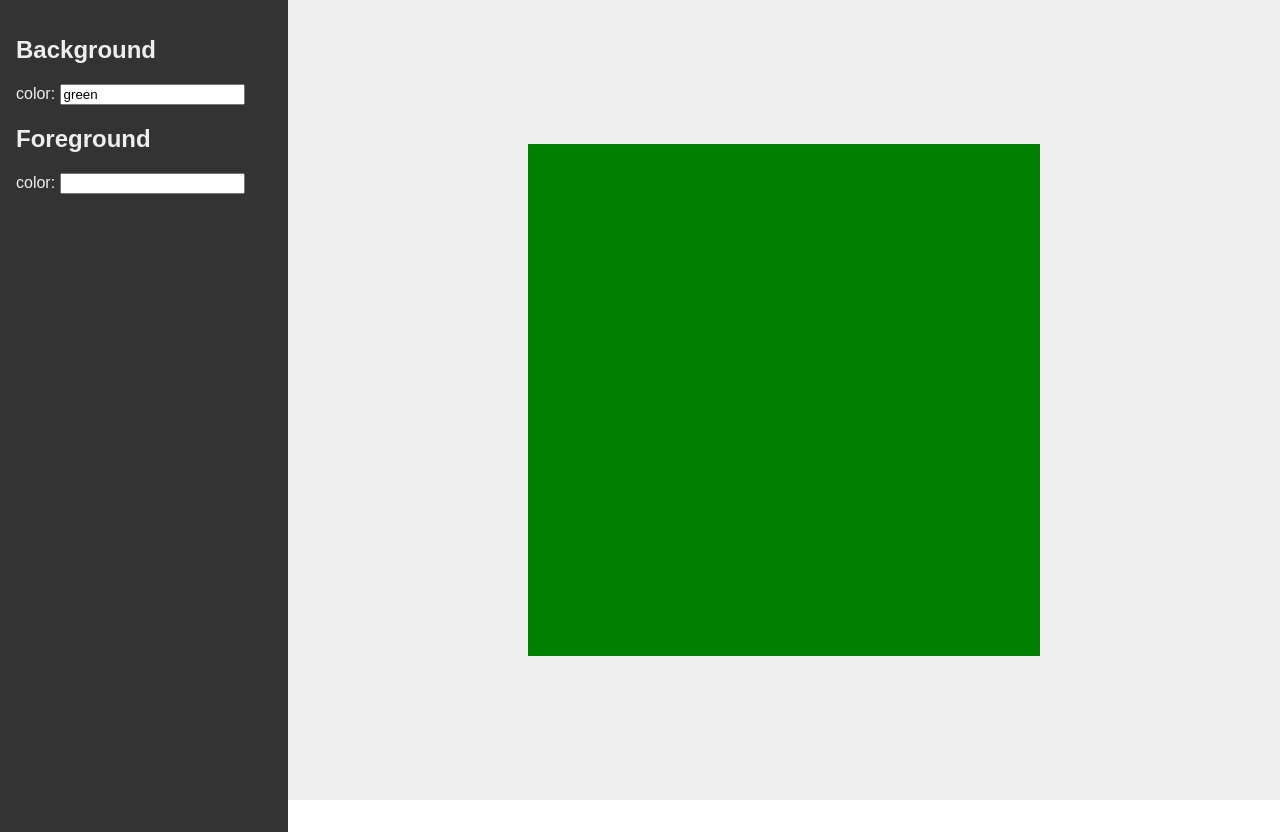
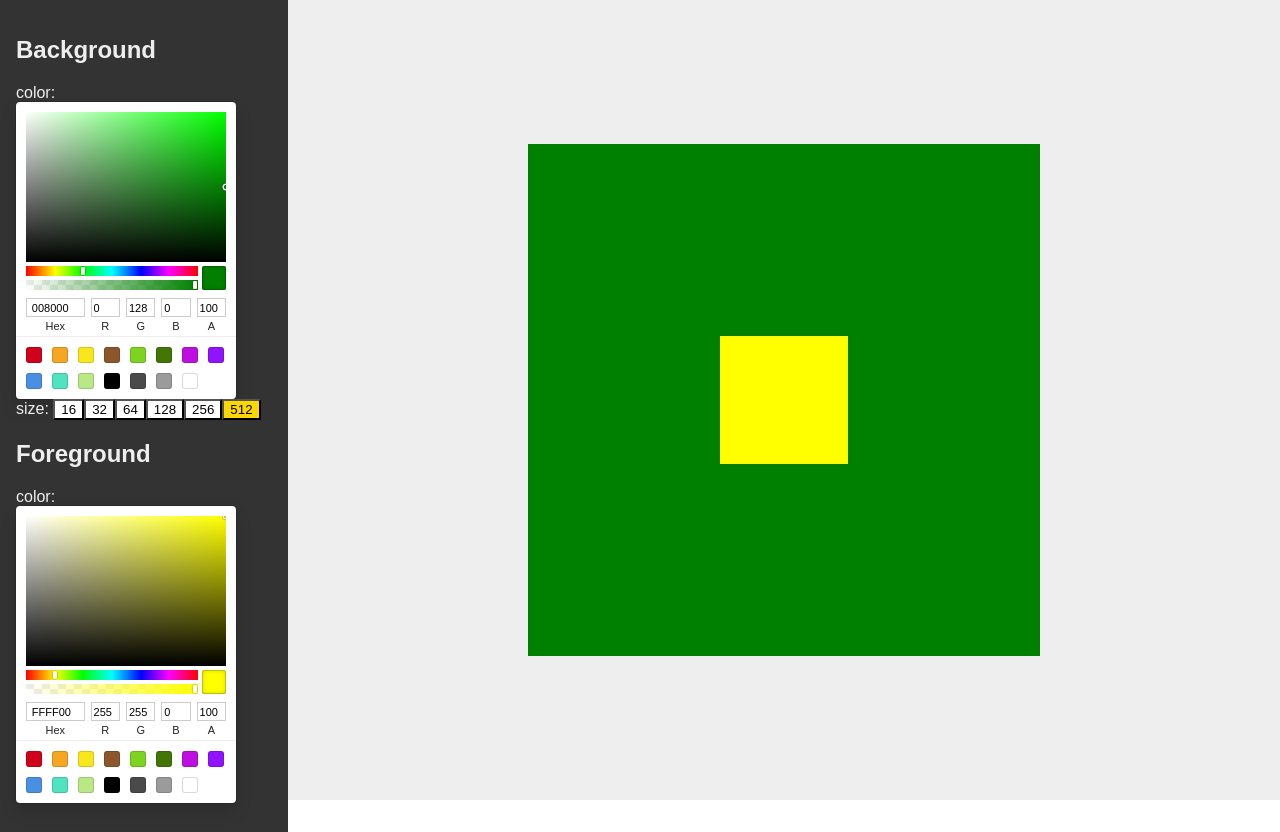
Before and after one commit to OlivierRoecker/editor, a React (Create React App) app: page / in a window 1280 px wide. Built offline with nearby package versions, Linux system fonts and the light colour scheme.

Commit message:
version opérationnelle

```diff
--- a/package.json
+++ b/package.json
@@ -4,6 +4,7 @@
   "private": true,
   "dependencies": {
     "react": "^16.4.0",
+    "react-color": "^2.14.1",
     "react-dom": "^16.4.0",
     "react-scripts": "1.1.4"
   },
--- a/src/App.js
+++ b/src/App.js
@@ -1,31 +1,62 @@
+// @flow
+
 import React, { Component } from 'react';
 import './App.css';
 import Canvas from './Components/Canvas';
 import Sidebar from './Components/Sidebar';
 
-class App extends Component {
+type State = {
+  bgColor: string,
+  bgSize: number,
+  fgColor: string,
+}
 
-  state= {
-    bgColor: 'green'
+type Color = {
+  hex: string,
+}
+
+class App extends Component<{}, State> {
+  state = {
+    bgColor: 'green',
+    bgSize: 512,
+    fgColor: 'yellow',
   }
 
-  handleBgColorChange = (evt) => {
+  handleBgColorChange = ({ hex }: Color) => {
     this.setState({
-      bgColor: evt.target.value
+      bgColor: hex,
+    })
+  }
+
+  handleBgSizeChange = (evt: SyntheticEvent<HTMLButtonElement>) => {
+    this.setState({
+      bgSize: Number(evt.currentTarget.value),
+    })
+  }
+
+  handleFgColorChange = ({ hex }: Color) => {
+    this.setState({
+      fgColor: hex,
     })
   }
 
   render() {
-
-    const { bgColor } = this.state
+    const { bgColor, bgSize, fgColor } = this.state
 
     return (
       <div className="App">
-        <Sidebar bgColor={bgColor} handleBgColorChange={this.handleBgColorChange} />
-        <Canvas bgColor={bgColor} />
+        <Sidebar
+          bgColor={bgColor}
+          bgSize={bgSize}
+          fgColor={fgColor}
+          handleBgColorChange={this.handleBgColorChange}
+          handleBgSizeChange={this.handleBgSizeChange}
+          handleFgColorChange={this.handleFgColorChange}
+        />
+        <Canvas bgColor={bgColor} bgSize={bgSize} fgColor={fgColor} />
       </div>
-    );
+    )
   }
 }
 
-export default App;
+export default App
--- a/src/Components/Canvas.css
+++ b/src/Components/Canvas.css
@@ -7,7 +7,15 @@
 
   .Canvas .bg {
     background: #333;
+    display: flex;
     height: 512px;
     margin: auto;
     width: 512px;
   }
+
+  .Canvas .fg {
+    background: #000;
+    height: 25%;
+    margin: auto;
+    width: 25%;
+  }
--- a/src/Components/Canvas.js
+++ b/src/Components/Canvas.js
@@ -1,12 +1,22 @@
+// @flow
+
 import React, { Component } from 'react'
 import './Canvas.css'
 
-class Canvas extends Component {
+type Props = {
+  bgColor: string,
+  bgSize: number,
+  fgColor: string,
+}
+
+class Canvas extends Component<Props> {
     render() {
-    const { bgColor } = this.props
+      const { bgColor, bgSize, fgColor } = this.props
       return (
         <div className="Canvas">
-        <div className="bg" style={{ backgroundColor: bgColor }}/>
+          <div className="bg" style={{ backgroundColor: bgColor, height: bgSize, width: bgSize }}>
+            <div className="fg" style={{ backgroundColor: fgColor }} />
+          </div>
         </div>
       )
     }
--- a/src/Components/Sidebar.css
+++ b/src/Components/Sidebar.css
@@ -5,3 +5,11 @@
     padding: 1em;
     width: 20%;
   }
+
+  .Sidebar button {
+    background: white;
+  }
+
+  .Sidebar .active {
+    background: gold;
+  }
--- a/src/Components/Sidebar.js
+++ b/src/Components/Sidebar.js
@@ -1,27 +1,54 @@
+// @flow
+
 import React, { Component } from 'react'
+import { SketchPicker } from 'react-color'
 import './Sidebar.css'
 
-class Sidebar extends Component {
+const sizes = [...Array(6).keys()].map(i => 2 ** (i + 4))
+
+type Props = {
+      bgColor: string,
+      bgSize: number,
+      fgColor: string,
+      handleBgColorChange: Function,
+      handleBgSizeChange: Function,
+      handleFgColorChange: Function,
+}
+
+class Sidebar extends Component<Props> {
   render() {
     const {
       bgColor,
+      bgSize,
       fgColor,
       handleBgColorChange,
+      handleBgSizeChange,
       handleFgColorChange,
     } = this.props
+
+    const buttons = sizes.map(size => (
+      <button
+        className={size === bgSize ? 'active' : ''}
+        key={size}
+        value={size}
+        onClick={handleBgSizeChange}>
+        {size}
+      </button>
+    ))
 
     return (
       <aside className="Sidebar">
         <section>
           <h2>Background</h2>
           <label>
-              color: <input value={bgColor} onChange={handleBgColorChange} />
+            color: <SketchPicker color={bgColor} onChange={handleBgColorChange} />
           </label>
+          <div>size: {buttons}</div>
         </section>
         <section>
           <h2>Foreground</h2>
           <label>
-              color: <input value={fgColor} onChange={handleFgColorChange} />
+            color: <SketchPicker color={fgColor} onChange={handleFgColorChange} />
           </label>
         </section>
       </aside>
--- a/src/index.js
+++ b/src/index.js
@@ -1,8 +1,9 @@
-import React from 'react';
-import ReactDOM from 'react-dom';
-import './index.css';
-import App from './App';
-import registerServiceWorker from './registerServiceWorker';
+// @flow
 
-ReactDOM.render(<App />, document.getElementById('root'));
-registerServiceWorker();
+import React from 'react'
+import ReactDOM from 'react-dom'
+import './index.css'
+import App from './App'
+
+// $FlowFixMe
+ReactDOM.render(<App />, document.getElementById('root'))
```
Also changed, not shown: 1 other file (tests, documents, lock files or other folders). Lines whose indentation alone changed are shown as unchanged.
